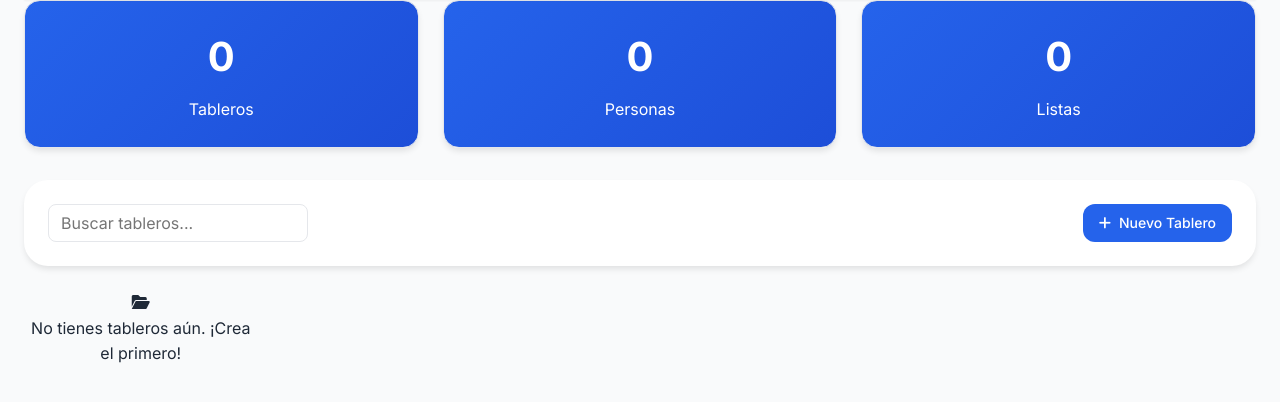
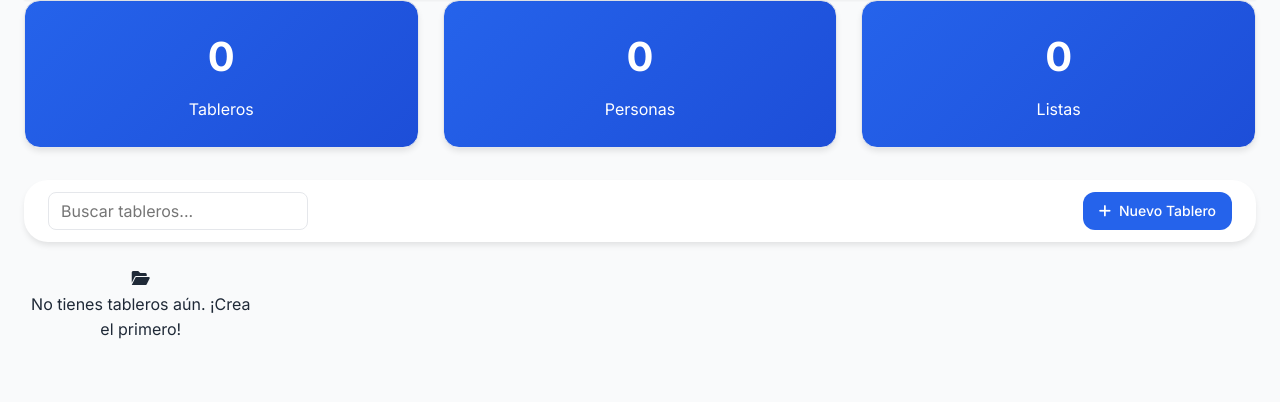
Before and after one commit to joserea99/sistema-organizador-de-grupos-app, a Flask app: page /tableros/ in a window 1280 px wide. Shown: the part 120-522 px from the top of the page. Run offline with Flask 3, Linux system fonts and the light colour scheme; data comes from the database, SQL or seed files in the repository; data that the repository does not hold is empty.

Commit message:
Optimize space in boards list controls section

```diff
--- a/app/templates/tableros/lista.html
+++ b/app/templates/tableros/lista.html
@@ -135,7 +135,8 @@
     </section>
 
     <!-- Controles -->
-    <section class="controls-section mb-8 flex flex-wrap gap-4 justify-between items-center">
+    <section class="controls-section mb-4 p-3 flex flex-wrap gap-4 justify-between items-center"
+        style="padding: 0.75rem 1.5rem;">
         <div class="flex-1 min-w-[300px]">
             <input type="text" class="form-input" placeholder="Buscar tableros..."
                 onkeyup="filtrarTableros(this.value)">
```
